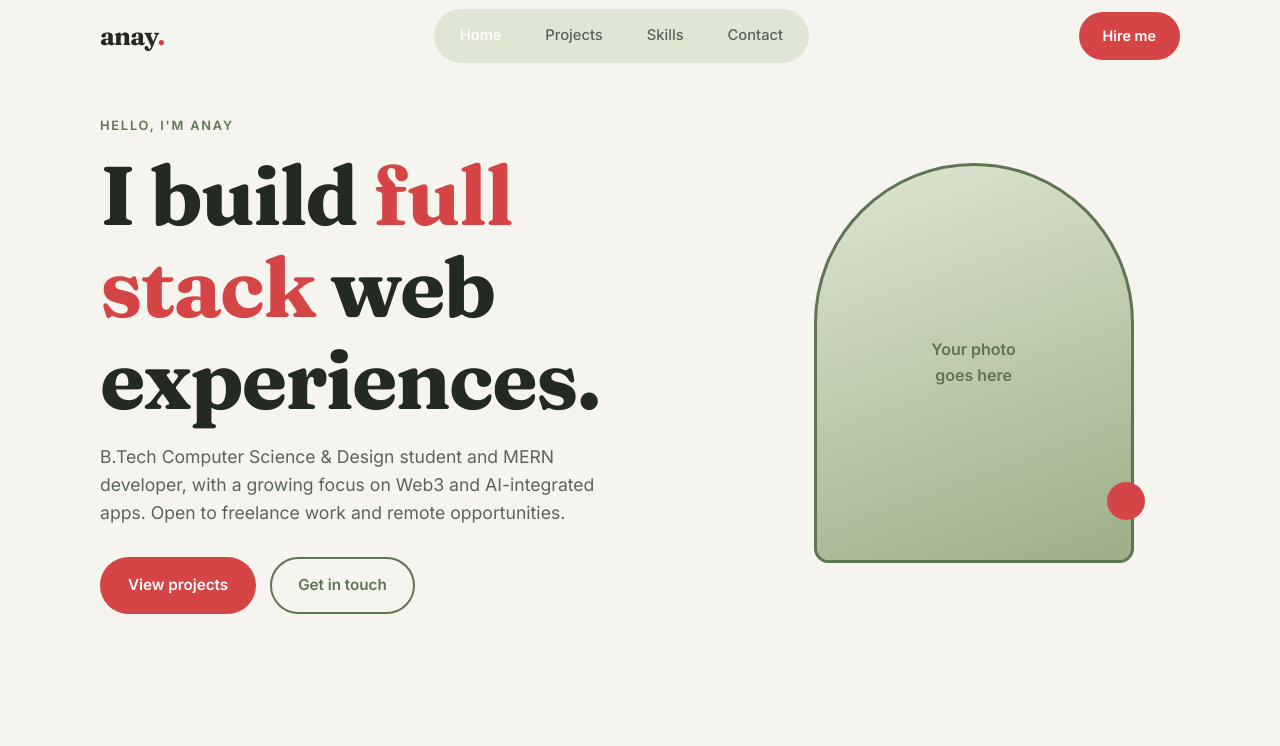
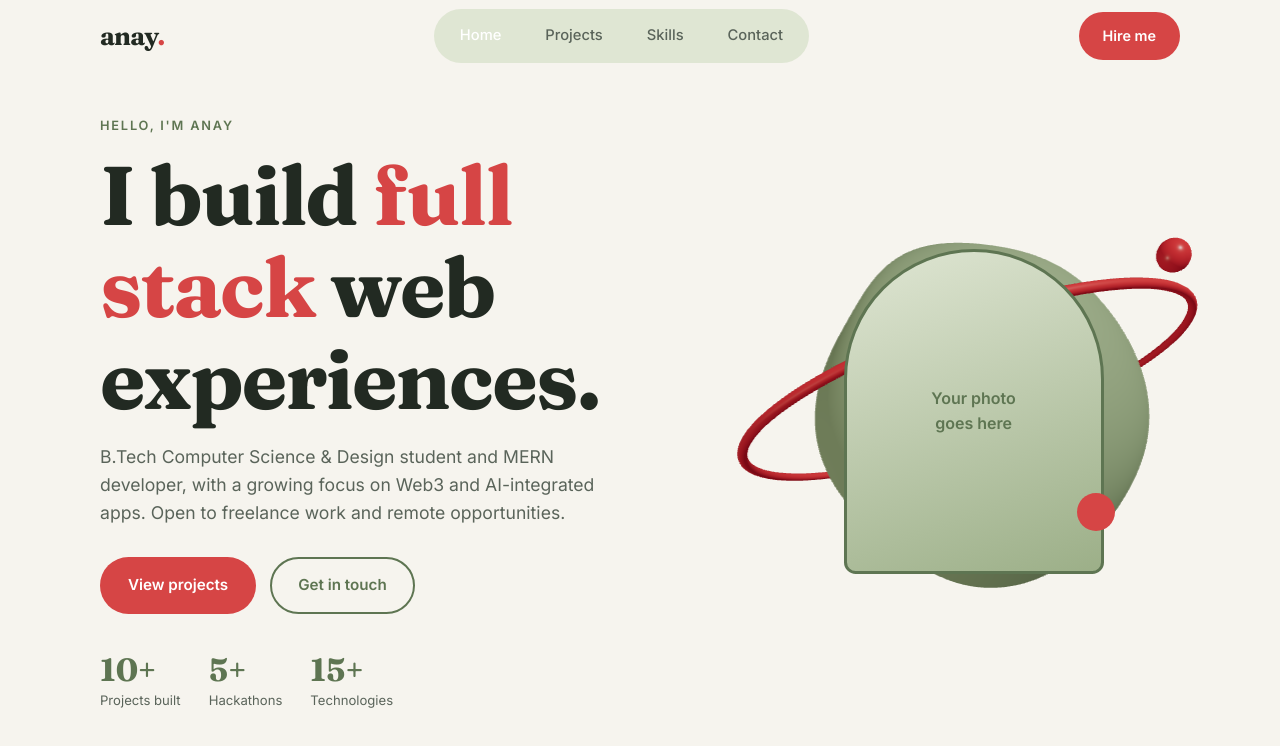
Before and after one commit to anaydev29/Portfolio, a React (Vite) app: page / in a window 1280 px wide. Shown: the top 746 px of the page. Built offline with nearby package versions, Linux system fonts and the light colour scheme.

Commit message:
Added 3d items with Three.js

```diff
--- a/src/index.css
+++ b/src/index.css
@@ -70,6 +70,7 @@ button {
 }
 
 .page {
+  overflow-x: clip;
   min-height: 100vh;
   padding-top: calc(var(--nav-h) + 40px);
   padding-bottom: 80px;
@@ -128,7 +129,7 @@ button {
   left: 0;
   right: 0;
   height: var(--nav-h);
-  z-index: 50;
+  z-index: 60; /* above the mobile menu (55) so the logo and close button stay visible */
   display: flex;
   align-items: center;
   transition: background 0.3s ease, box-shadow 0.3s ease, backdrop-filter 0.3s ease;
@@ -316,9 +317,61 @@ button {
   gap: 14px;
 }
 
+.hero-stats {
+  list-style: none;
+  display: flex;
+  flex-wrap: wrap;
+  gap: 28px;
+  margin: 40px 0 0;
+  padding: 0;
+}
+
+.hero-stats li {
+  display: flex;
+  flex-direction: column;
+}
+
+.hero-stats strong {
+  font-family: var(--font-display);
+  font-size: 2rem;
+  color: var(--sage-dark);
+  line-height: 1;
+}
+
+.hero-stats span {
+  font-size: 0.82rem;
+  color: var(--text-muted);
+  margin-top: 4px;
+}
+
+.hero-visual {
+  position: relative;
+  display: grid;
+  place-items: center;
+  min-height: 420px;
+}
+
+.scene-layer {
+  position: absolute;
+  inset: 0;
+  z-index: 0;
+}
+
+@media (min-width: 820px) {
+  .scene-layer {
+    inset: -10% -15%;
+  }
+}
+
+.scene-layer canvas {
+  touch-action: pan-y; /* keep vertical scrolling working on phones */
+}
+
 .photo-wrap {
+  position: relative;
+  z-index: 1;
   justify-self: center;
-  width: min(320px, 80vw);
+  width: min(260px, 52vw);
   aspect-ratio: 4 / 5;
   border-radius: 200px 200px var(--radius) var(--radius);
   background: linear-gradient(160deg, var(--sage-light), var(--sage));
--- a/src/pages/Home.jsx
+++ b/src/pages/Home.jsx
@@ -1,28 +1,64 @@
+import { lazy, Suspense } from 'react'
 import { Link } from 'react-router-dom'
+import { motion } from 'framer-motion'
 import PageTransition from '../components/PageTransition'
+
+// Load the 3D scene separately so the text and buttons appear instantly
+const HeroScene = lazy(() => import('../components/HeroScene'))
+
+const fadeUp = (delay = 0) => ({
+  initial: { opacity: 0, y: 22 },
+  animate: { opacity: 1, y: 0 },
+  transition: { duration: 0.6, delay, ease: 'easeOut' },
+})
 
 export default function Home() {
   return (
     <PageTransition>
       <section className="hero">
         <div>
-          <span className="eyebrow">Hello, I'm Anay</span>
-          <h1>
+          <motion.span className="eyebrow" {...fadeUp(0.1)}>
+            Hello, I'm Anay
+          </motion.span>
+          <motion.h1 {...fadeUp(0.2)}>
             I build <em>full stack</em> web experiences.
-          </h1>
-          <p>
+          </motion.h1>
+          <motion.p {...fadeUp(0.3)}>
             B.Tech Computer Science &amp; Design student and MERN developer, with a growing
             focus on Web3 and AI-integrated apps. Open to freelance work and remote
             opportunities.
-          </p>
-          <div className="hero-actions">
+          </motion.p>
+          <motion.div className="hero-actions" {...fadeUp(0.4)}>
             <Link to="/projects" className="btn btn-primary">
               View projects
             </Link>
             <Link to="/contact" className="btn btn-ghost">
               Get in touch
             </Link>
+          </motion.div>
+
+          <motion.ul className="hero-stats" {...fadeUp(0.55)}>
+            <li>
+              <strong>10+</strong>
+              <span>Projects built</span>
+            </li>
+            <li>
+              <strong>5+</strong>
+              <span>Hackathons</span>
+            </li>
+            <li>
+              <strong>15+</strong>
+              <span>Technologies</span>
+            </li>
+          </motion.ul>
         </div>
+
+        <motion.div className="hero-visual" {...fadeUp(0.3)}>
+          {/* 3D scene sits behind the photo */}
+          <div className="scene-layer" aria-hidden="true">
+            <Suspense fallback={null}>
+              <HeroScene />
+            </Suspense>
           </div>
 
           <div className="photo-wrap">
@@ -32,6 +68,7 @@ export default function Home() {
               goes here
             </span>
           </div>
+        </motion.div>
       </section>
     </PageTransition>
   )
```
Also changed, not shown: package.json (+7 -1 lines), 1 other file (tests, documents, lock files or other folders). Lines whose indentation alone changed are shown as unchanged.
